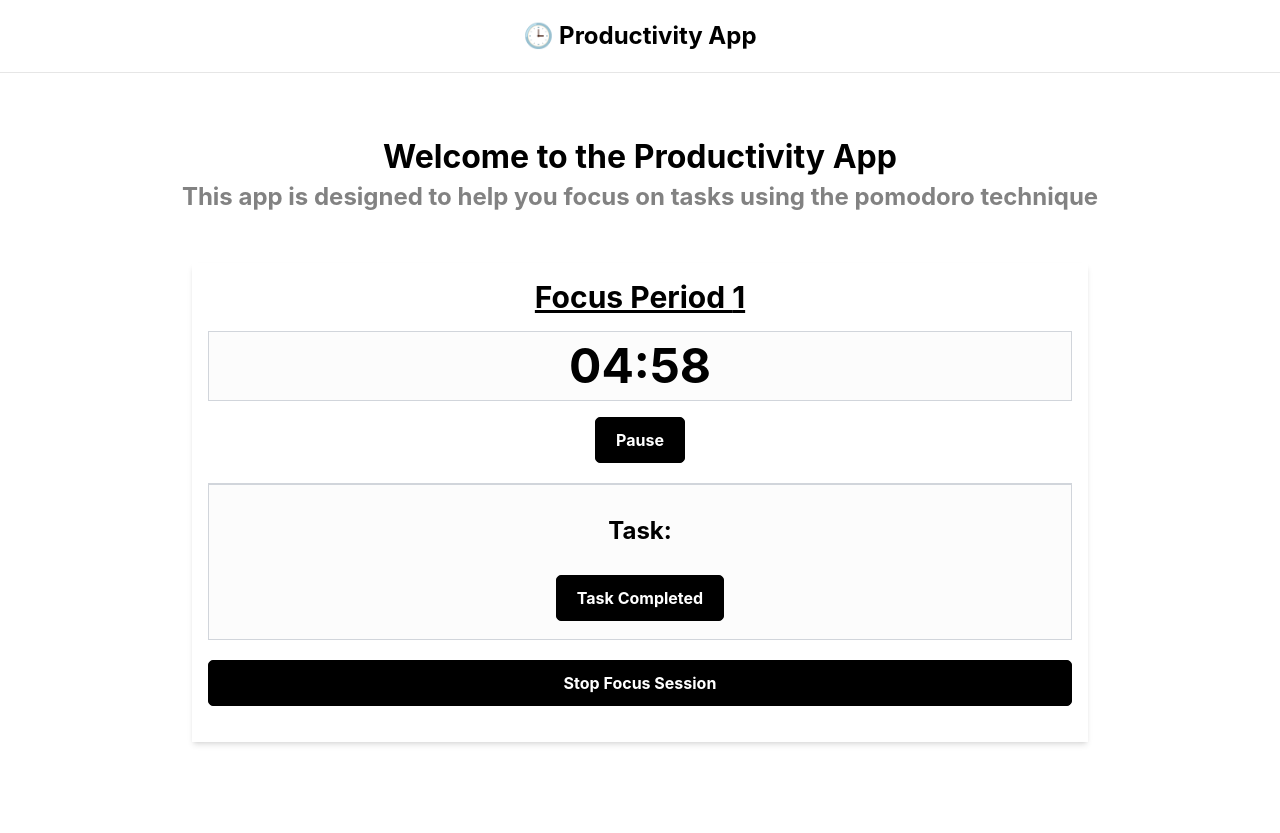
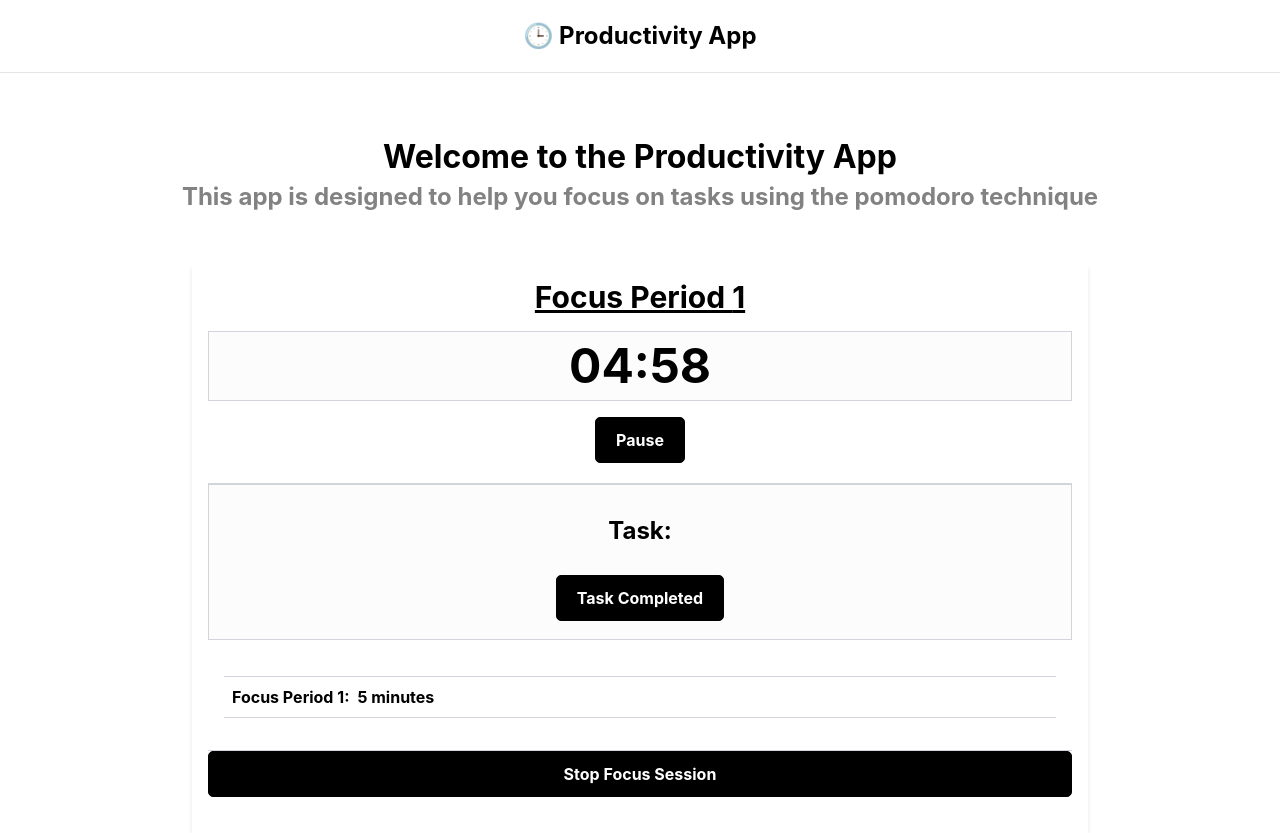
Before and after one commit to paulcair/productivityapp, a React (Create React App) app in the folder frontend/: page / in a window 1280 px wide. Both pictures are taken after typing "5" into the empty fields and a click on the button "Start Focus Session". Before the commit the page ends 800 px from the top, so only its background shows below. Built offline with nearby package versions, Linux system fonts and the light colour scheme.

Commit message:
The app functionality is finished. Still need to debug the pomodoro details above 120 minutes

```diff
--- a/frontend/src/App.js
+++ b/frontend/src/App.js
@@ -126,6 +126,19 @@ function App() {
                   <button className="btn mt-5 mb-2" onClick={handleCompleteClick}>Task Completed</button>
                 </div>
               </div>
+              <div className="task-list pt-4 pb-4 border-b border-gray-300">
+                <ul className="list-disc ml-4 mr-4 pb-4 border-t border-gray-300" >
+                    {focusSessionDetails.pomodoros.map((_, index)=> (
+                        <li className='pt-2 pb-2 pl-2 border-b border-gray-300 flex items-center"'>
+                            <span className="font-bold">
+                            Focus Period {index +1 }:
+                            </span>
+                            <span className= {index===pomodorosIndex ? "ml-2 font-bold":"ml-2"}> {focusSessionDetails.pomodoros[index]} minutes {focusSessionDetails.breaks[index] ? `, followed by a ${focusSessionDetails.breaks[index]} break.`: ''}
+                            </span>
+                        </li>
+                    ))}
+                    </ul>
+                </div>
               <button className="btn btn-block" onClick ={toggleFocusSession}>Stop Focus Session</button>
             </section>
           </>
```
